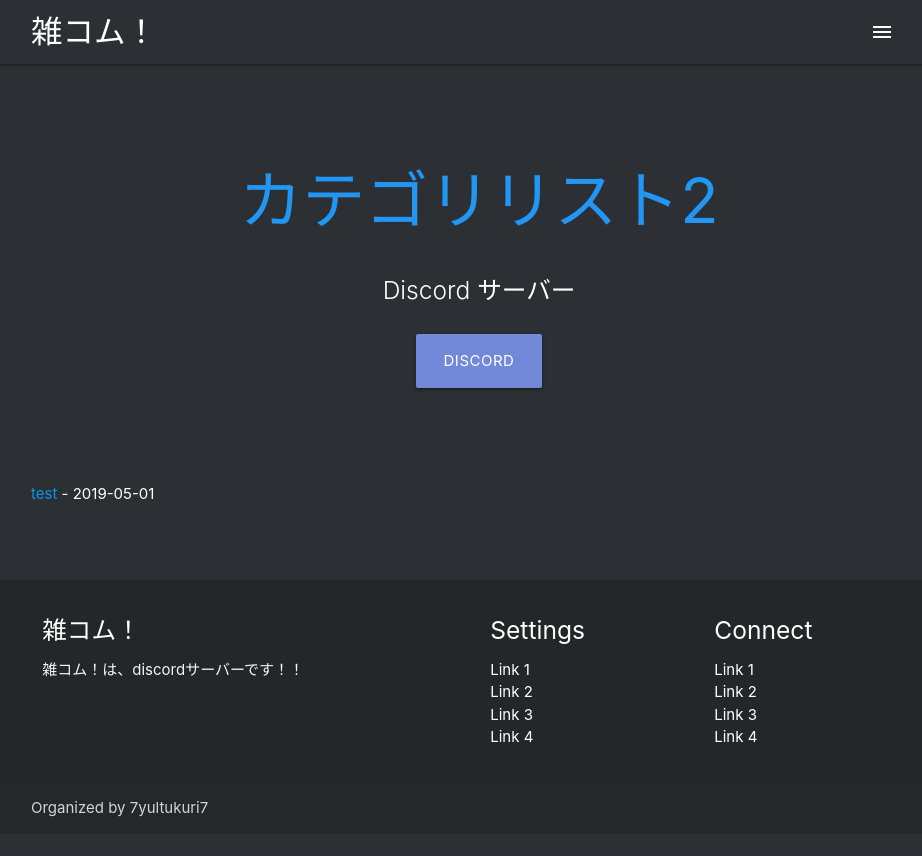
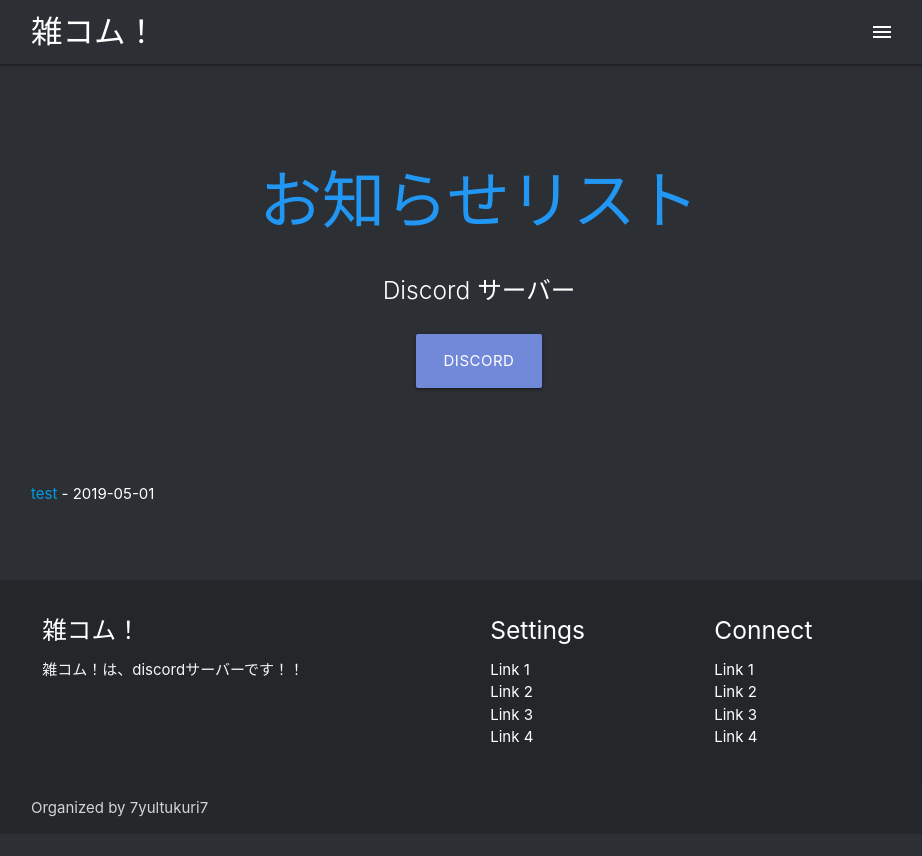
Before and after one commit to zatsukomu/zatsukomu-website-v1, a Jekyll site: the page built from docs/_pages/list/posts/news.html, in a window 1280 px wide. Shown: the top 856 px of the page, without its empty margins (161-1083 px from the left). Built offline with Jekyll 4.4.1, drawn with Linux system fonts in a browser that asks for light colours; nearby versions of some CDN libraries.

Commit message:
Update news.html

```diff
--- a/docs/_pages/list/posts/news.html
+++ b/docs/_pages/list/posts/news.html
@@ -1,7 +1,7 @@
 ---
 layout: default
-title: カテゴリリスト2
-permalink: /posts/news
+title: "お知らせリスト"
+permalink: /post/news
 ---
   <ul>
   {% for post in site.posts %}
```
